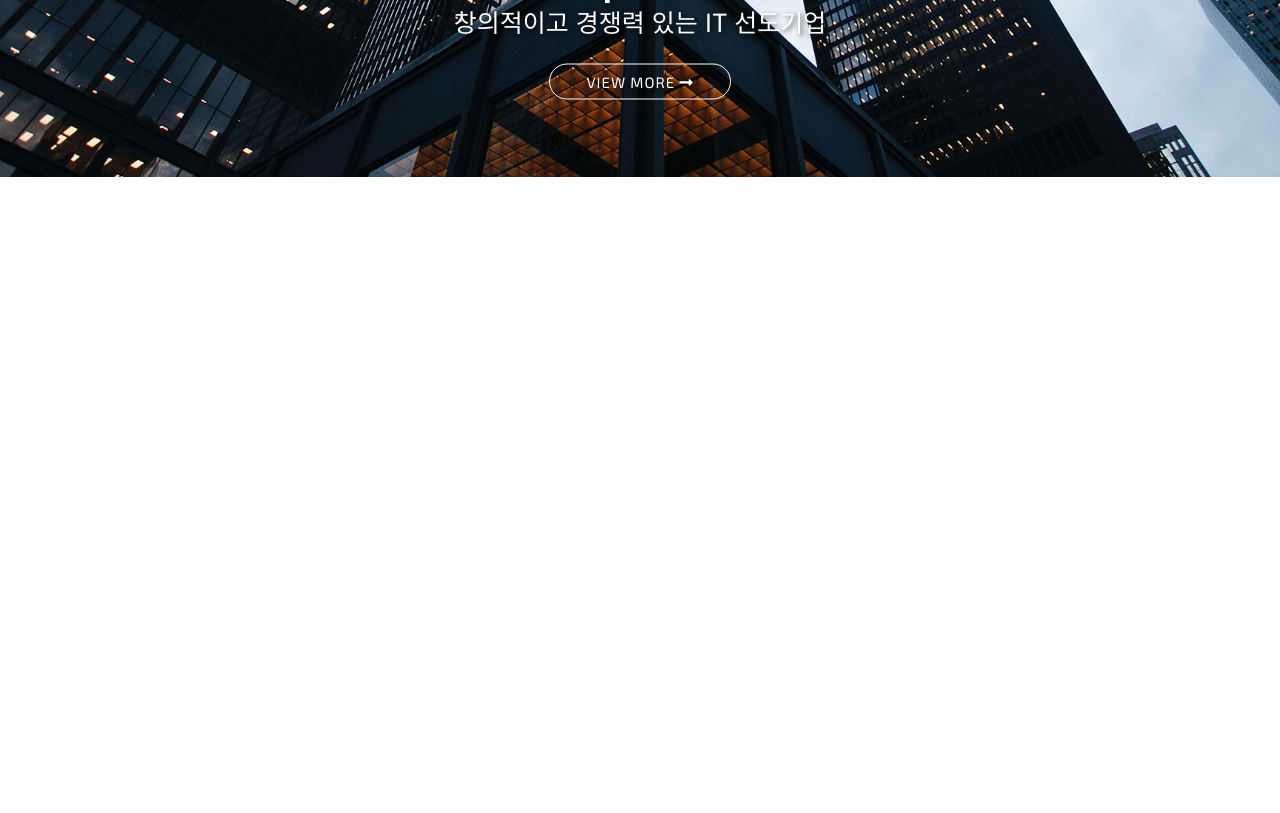
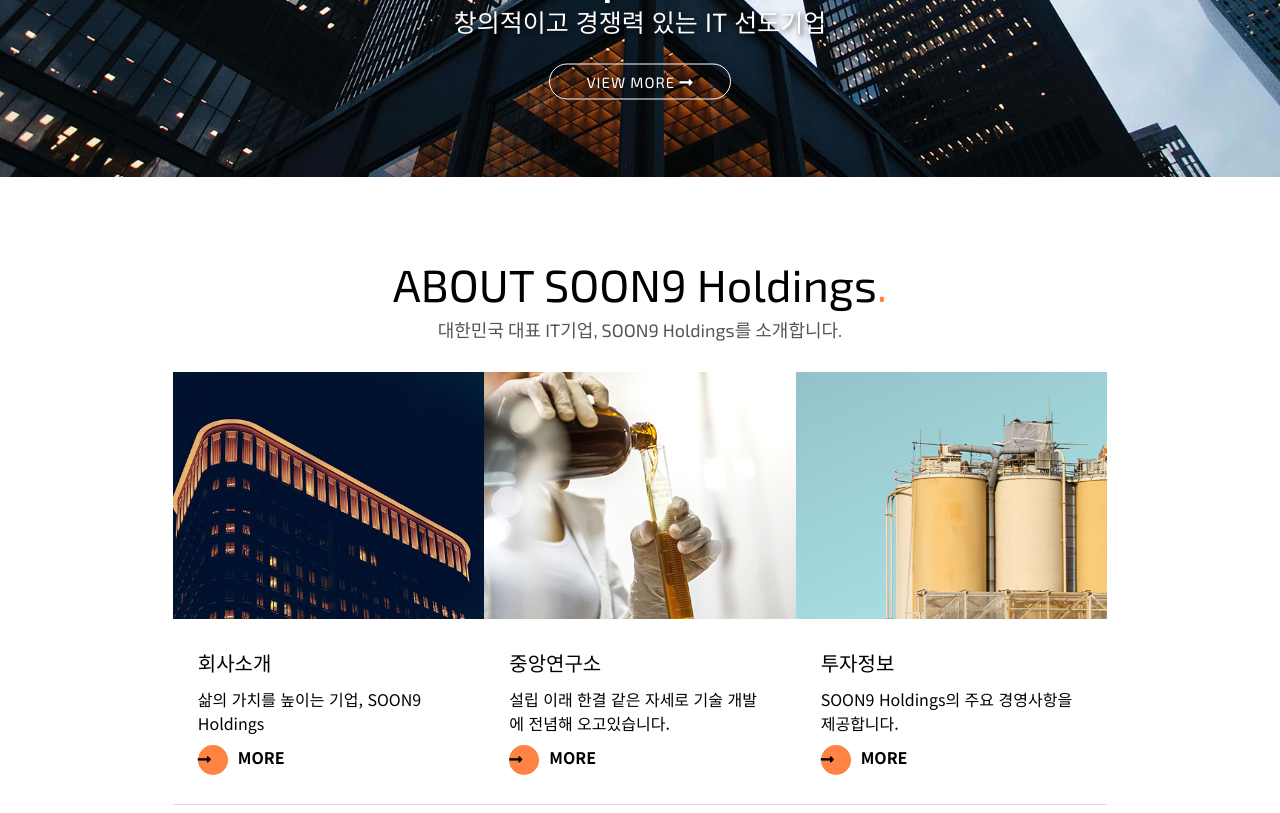
Before and after one commit to felizju/css_boiler_plate1, a plain HTML site: page index.html in a window 1280 px wide. Shown: the part 623-1436 px from the top of the page. Drawn offline with nearby package versions, Linux system fonts and the light colour scheme.

Commit message:
[21.02.08] #section.about 스타일 지정

```diff
--- a/css/main.css
+++ b/css/main.css
@@ -162,3 +162,75 @@ section.main .main-title .view::after{ /* 가상요소 만들어서 겹치기 */
 section.main .main-title .view:hover::after{
     width: 100%;
 }
+
+/* section about */
+section.about{
+    background: #fff;
+    padding: 80px 0;
+}
+section.about .title{
+    color: #000;
+    text-align: center;
+}
+section.about .title h2{
+    font-size: 45px;
+    margin-bottom: 5px;
+}
+section.about .title h2 span{
+    color: #ff8342;
+}
+section.about .title p{
+    font-size: 18px;
+    color: #555;
+}
+section.about ul{
+    width: 73%;
+    margin: 30px auto;
+    border-bottom: 1px solid #ddd;
+}
+section.about ul li{
+    float: left;
+    width: 33.33333%;
+}
+section.about ul li a .img-box{
+    overflow: hidden;
+}
+section.about ul li a .img-box img{
+    width: 100%;
+    transition: 0.7s;
+}
+section.about ul li a:hover .img-box img{
+    transform: scale(1.2);
+}
+section.about ul li a .text{
+    padding: 25px;
+}
+
+section.about ul li a .text h3{
+    font-size: 20px;
+    margin-bottom: 10px;
+}
+section.about ul li a .text p{
+    font-size: 16px;
+    margin-bottom: 10px;
+    position: relative;
+}
+section.about ul li a .text p.more{
+    text-transform: uppercase;
+    font-weight: 700;
+    padding-left: 40px;
+
+}
+section.about ul li a .text p.more::before{ /* 가상요소 */
+    content: '\f30b';
+    font-family: "font awesome 5 free";
+    font-size: 15px;
+    line-height: 2;
+    width: 30px;
+    height: 30px;
+    background: #ff8342;
+    border-radius: 50%;
+    position: absolute;
+    left: 0;
+
+}
--- a/index.html
+++ b/index.html
@@ -61,6 +61,50 @@
         </section>
         <!-- //section.main -->
 
+
+        <!-- section.about -->
+        <section class="about">
+            <div class="title en">
+                <h2>ABOUT SOON9 Holdings<span>.</span></h2>
+                <p>대한민국 대표 IT기업, <br class="mo"> SOON9 Holdings를 소개합니다.</p>
+            </div>
+
+            <ul class="clearfix">
+                <li>
+                    <a href="#">
+                        <div class="img-box"><img src="img/about_1.jpg" alt="회사소개"></div>
+                        <div class="text">
+                            <h3>회사소개</h3>
+                            <p>삶의 가치를 높이는 기업, SOON9 Holdings</p>
+                            <p class="more">more</p>
+                        </div>
+                    </a>
+                </li>
+                <li>
+                    <a href="#">
+                        <div class="img-box"><img src="img/about_2.jpg" alt="회사소개"></div>
+                        <div class="text">
+                            <h3>중앙연구소</h3>
+                            <p>설립 이래 한결 같은 자세로 기술 개발에 <br class="mo">전념해 오고있습니다.</p>
+                            <p class="more">more</p>
+                        </div>
+                    </a>
+                </li>
+                <li>
+                    <a href="#">
+                        <div class="img-box"><img src="img/about_3.jpg" alt="회사소개"></div>
+                        <div class="text">
+                            <h3>투자정보</h3>
+                            <p>SOON9 Holdings의 주요 경영사항을 제공합니다.</p>
+                            <p class="more">more</p>
+                        </div>
+                    </a>
+                </li>
+            </ul>
+
+        </section>
+        <!-- //section.about -->
+
     </div>
 
 </body>
```
